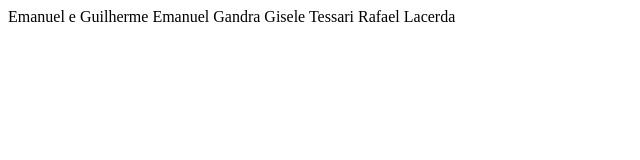
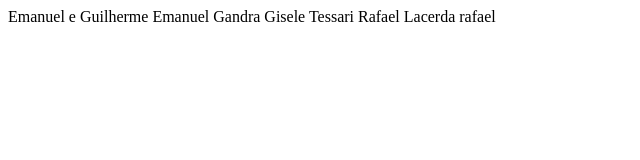
Before and after one commit to GuilhermePGomes/repo_trio, a plain HTML site: page index.html in a window 1280 px wide. Shown: the full height of the page, 0-640 px from the left. Drawn offline with Linux system fonts and the light colour scheme.

Commit message:
conflito

```diff
--- a/index.html
+++ b/index.html
@@ -10,5 +10,6 @@ Emanuel e Guilherme
     Emanuel Gandra
     Gisele Tessari
     Rafael Lacerda
+    rafael
 </body>
 </html>
```
